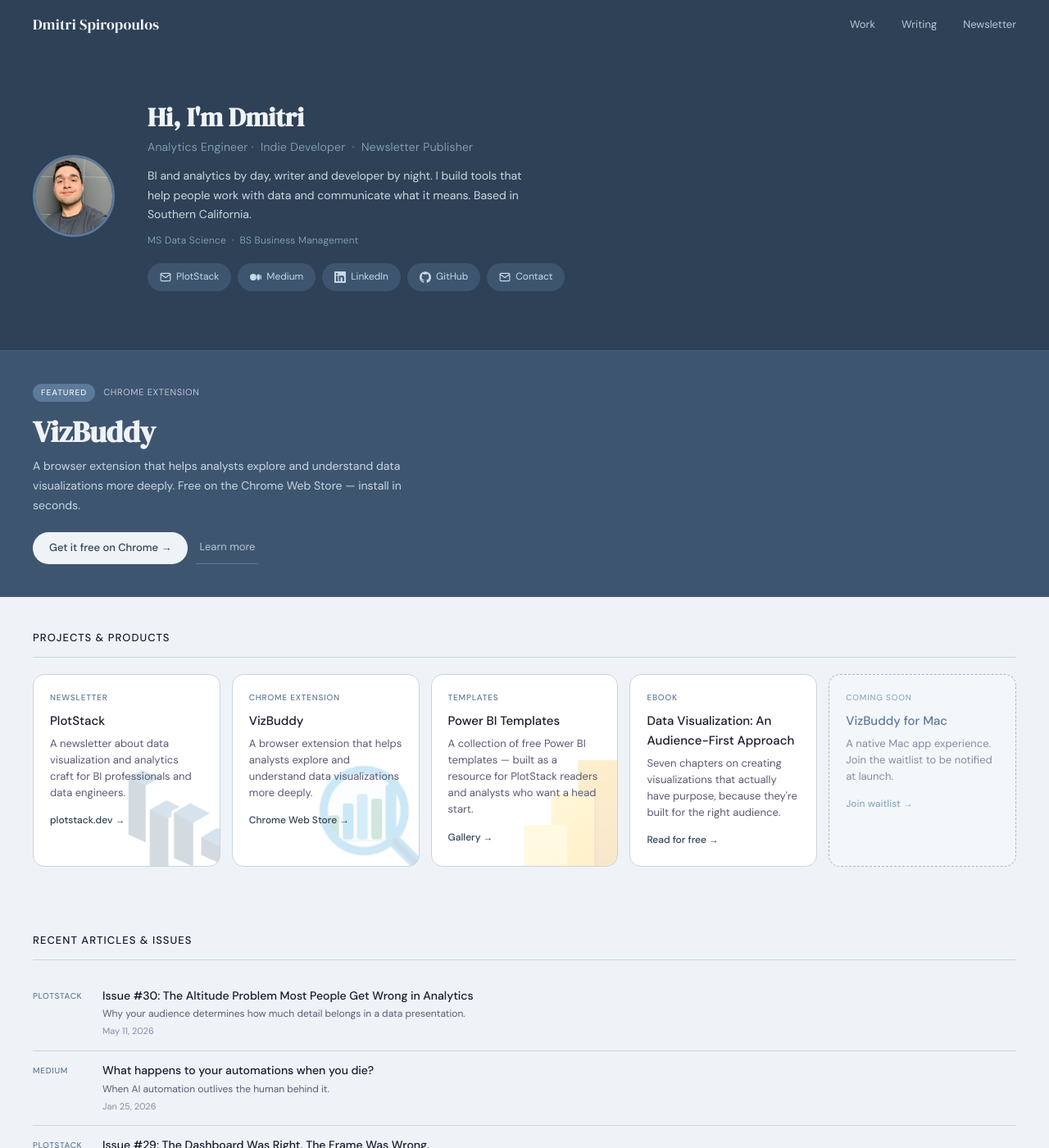
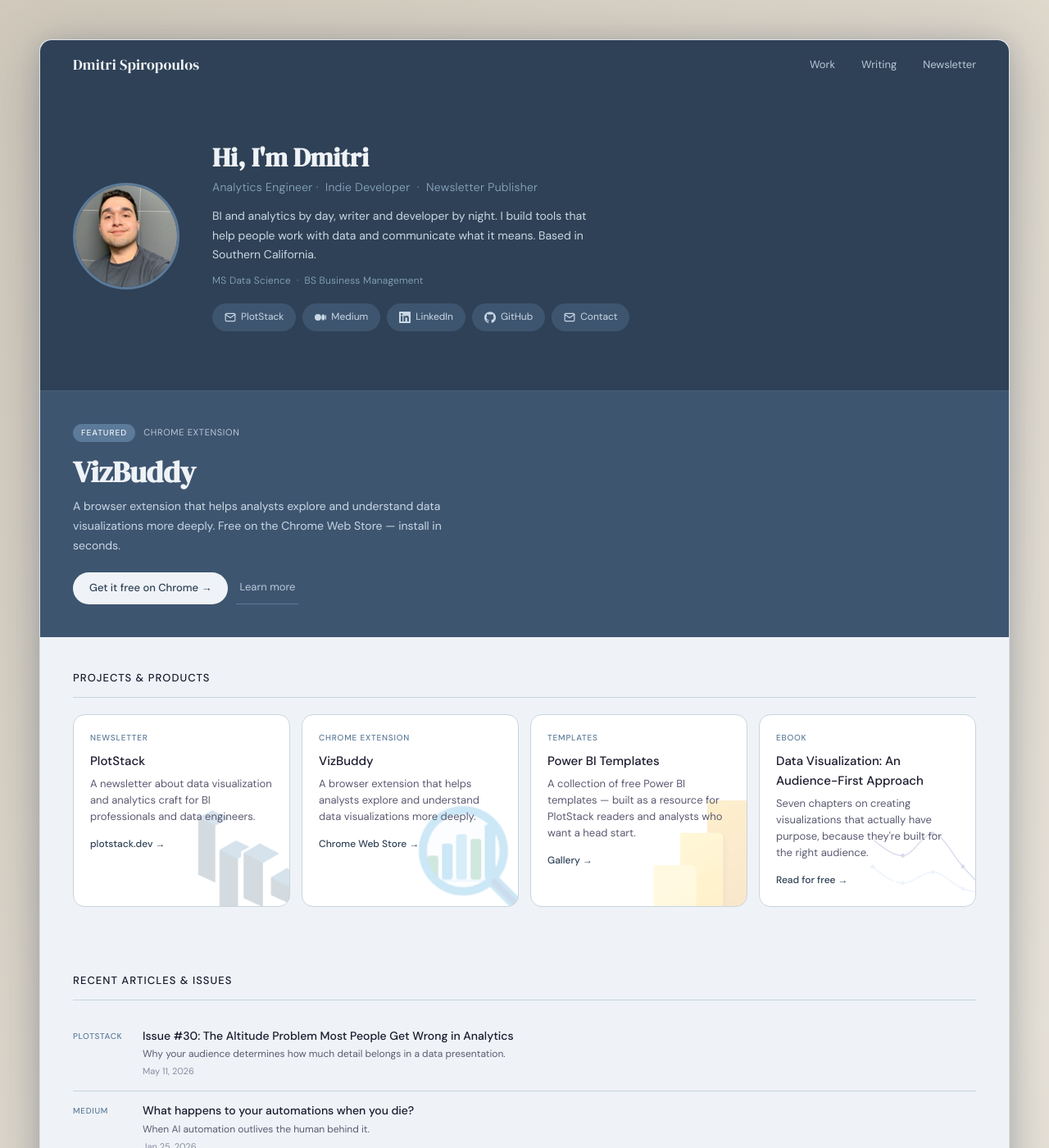
Before and after one commit to Djonathon/Djonathon.github.io, a Jekyll site: the page built from index.html, in a window 1280 px wide and 1400 px high. Shown: the whole window at 82% size. Built offline with Jekyll 4.4.1, drawn with Linux system fonts in a browser that asks for light colours.

Commit message:
Page frame, logo hover effects, layout and spacing polish
Co-Authored-By: Claude Sonnet 4.6 <noreply@anthropic.com>

```diff
--- a/_layouts/default.html
+++ b/_layouts/default.html
@@ -10,11 +10,13 @@
   <meta property="og:description" content="Data Engineer & Analytics Professional, newsletter creator, and builder of tools for analysts." />
   <meta property="og:type" content="website" />
   <meta property="og:url" content="https://dmitrispiro.com" />
-  <link rel="stylesheet" href="{{ '/assets/css/main.css' | relative_url }}?v=5" />
+  <link rel="stylesheet" href="{{ '/assets/css/main.css' | relative_url }}?v=8" />
   <link rel="preconnect" href="https://fonts.googleapis.com" />
   <link rel="preconnect" href="https://fonts.gstatic.com" crossorigin />
 </head>
 <body>
+
+  <div class="page-frame">
 
     <nav class="nav">
       <a href="{{ '/' | relative_url }}" class="nav-brand">Dmitri Spiropoulos</a>
@@ -37,6 +39,8 @@
       </div>
     </footer>
 
+  </div>
+
   <script type="text/javascript" async src="https://subscribe-forms.beehiiv.com/attribution.js"></script>
 </body>
 </html>
--- a/assets/css/main.css
+++ b/assets/css/main.css
@@ -25,11 +25,23 @@ html { scroll-behavior: smooth; }
 
 body {
   font-family: 'DM Sans', sans-serif;
-  background: var(--bg);
+  background: linear-gradient(135deg, #E8E2D8, #C8BFB0, #EDE7DC, #C4BAA8, #E8E2D8);
+  background-size: 400% 400%;
+  animation: gradientShift 8s ease infinite;
   color: var(--text-primary);
   font-size: 16px;
   line-height: 1.6;
   -webkit-font-smoothing: antialiased;
+  padding: 3rem;
+}
+
+.page-frame {
+  max-width: 1200px;
+  margin: 0 auto;
+  background: var(--bg);
+  box-shadow: 0 12px 80px rgba(47, 65, 86, 0.32), 0 4px 24px rgba(47, 65, 86, 0.16);
+  border-radius: 14px;
+  border: 1px solid rgba(47, 65, 86, 0.1);
 }
 
 a { color: inherit; text-decoration: none; }
@@ -45,6 +57,7 @@ a { color: inherit; text-decoration: none; }
   position: sticky;
   top: 0;
   z-index: 100;
+  border-radius: 14px 14px 0 0;
 }
 
 .nav-brand {
@@ -78,8 +91,8 @@ a { color: inherit; text-decoration: none; }
 }
 
 .hero-photo {
-  width: 100px;
-  height: 100px;
+  width: 130px;
+  height: 130px;
   border-radius: 50%;
   object-fit: cover;
   border: 3px solid var(--slate-light);
@@ -252,6 +265,19 @@ a { color: inherit; text-decoration: none; }
 /* SECTIONS */
 .section {
   padding: 2.5rem 2.5rem;
+}
+
+.section-compact {
+  padding: 3rem 0 0;
+  margin-top: 0;
+}
+
+.section-compact .sponsor-card {
+  margin-top: 0;
+  border-radius: 0;
+  border-left: none;
+  border-right: none;
+  border-bottom: none;
 }
 
 .section-label {
@@ -478,9 +504,9 @@ a { color: inherit; text-decoration: none; }
 /* SUBSCRIBE */
 .subscribe-block {
   background: var(--slate-deep);
-  margin: 2rem 2.5rem;
+  margin: 2rem 2.5rem 0;
   border-radius: var(--radius-lg);
-  padding: 2rem;
+  padding: 2rem 2rem 0.75rem;
   display: flex;
   flex-direction: column;
   align-items: center;
@@ -490,6 +516,7 @@ a { color: inherit; text-decoration: none; }
 [data-beehiiv-form] {
   width: 100%;
   max-width: 480px;
+  margin-bottom: -1rem;
 }
 
 .subscribe-title {
@@ -547,11 +574,12 @@ a { color: inherit; text-decoration: none; }
 .footer {
   background: var(--bg);
   border-top: 1px solid var(--border);
-  padding: 1.75rem 2.5rem;
+  padding: .75rem 2.5rem;
   display: flex;
   justify-content: space-between;
   align-items: center;
-  margin-top: 2.5rem;
+  margin-top: 0;
+  border-radius: 0 0 14px 14px;
 }
 
 .footer-name {
@@ -573,6 +601,12 @@ a { color: inherit; text-decoration: none; }
 .footer-links a:hover { color: var(--slate-deep); }
 
 /* ANIMATIONS */
+@keyframes gradientShift {
+  0% { background-position: 0% 50%; }
+  50% { background-position: 100% 50%; }
+  100% { background-position: 0% 50%; }
+}
+
 @keyframes fadeIn {
   from { opacity: 0; }
   to { opacity: 1; }
@@ -585,6 +619,7 @@ a { color: inherit; text-decoration: none; }
 
 /* RESPONSIVE */
 @media (max-width: 600px) {
+  body { padding: 1.5rem 0.75rem; }
   .nav { padding: 0 1.25rem; }
   .nav-links { gap: 1rem; }
   .hero { flex-direction: column; align-items: flex-start; padding: 2.5rem 1.25rem 3rem; gap: 1.5rem; }
--- a/index.html
+++ b/index.html
@@ -91,17 +91,11 @@ layout: default
     </a>
 
     <a href="https://learn.plotstack.dev/" target="_blank" rel="noopener" class="project-card">
+      <img src="{{ '/assets/img/line visual.png' | relative_url }}" alt="" class="project-card-logo" aria-hidden="true" />
       <p class="project-tag">Ebook</p>
       <h2 class="project-name">Data Visualization: An Audience-First Approach</h2>
       <p class="project-desc">Seven chapters on creating visualizations that actually have purpose, because they're built for the right audience.</p>
       <span class="project-link">Read for free →</span>
-    </a>
-
-    <a href="#subscribe" class="project-card coming-soon">
-      <p class="project-tag">Coming Soon</p>
-      <h2 class="project-name">VizBuddy for Mac</h2>
-      <p class="project-desc">A native Mac app experience. Join the waitlist to be notified at launch.</p>
-      <span class="project-link">Join waitlist →</span>
     </a>
 
   </div>
@@ -159,16 +153,6 @@ layout: default
 
   </div>
 
-  <div class="sponsor-card">
-    <div class="sponsor-card-left">
-      <p class="sponsor-label">Let's Partner Up</p>
-      <p class="sponsor-desc">Reach hundreds of analysts, data engineers, and BI professionals who are looking for products and services that will enhance their work and life. If you're building in tech, let's get your project in front of the right people.</p>
-    </div>
-    <div class="sponsor-card-right">
-      <a href="https://www.passionfroot.me/plotstack" target="_blank" rel="noopener" class="sponsor-btn-primary">Book an Ad →</a>
-      <a href="mailto:hello@plotstack.dev" class="sponsor-btn-secondary">or email me:<br>hello@plotstack.dev</a>
-    </div>
-  </div>
 </section>
 
 <script>
@@ -230,3 +214,17 @@ layout: default
   <p class="subscribe-desc"></p>
   <script async src="https://subscribe-forms.beehiiv.com/v3/loader.js" data-beehiiv-form="def13534-3f1f-43db-9cd9-1b2ed4afb327"></script>
 </div>
+
+<!-- PARTNER -->
+<section class="section section-compact">
+  <div class="sponsor-card">
+    <div class="sponsor-card-left">
+      <p class="sponsor-label">Let's Partner Up</p>
+      <p class="sponsor-desc">Reach hundreds of analysts, data engineers, and BI professionals who are looking for products and services that will enhance their work and life. If you're building in tech, let's get your project in front of the right people.</p>
+    </div>
+    <div class="sponsor-card-right">
+      <a href="https://www.passionfroot.me/plotstack" target="_blank" rel="noopener" class="sponsor-btn-primary">Book an Ad →</a>
+      <a href="mailto:hello@plotstack.dev" class="sponsor-btn-secondary">or email me:<br>hello@plotstack.dev</a>
+    </div>
+  </div>
+</section>
```
Also changed, not shown: assets/img/line visual.png (added). Lines whose indentation alone changed are shown as unchanged.
